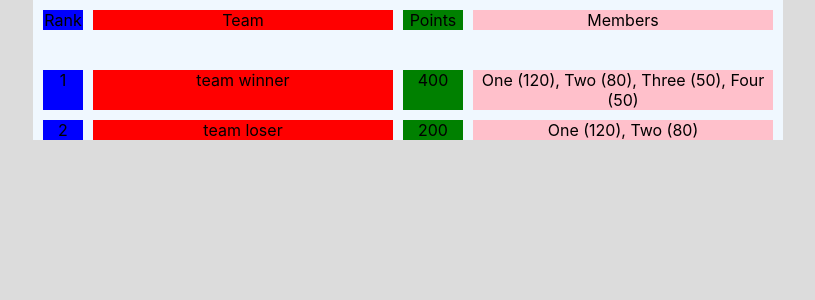
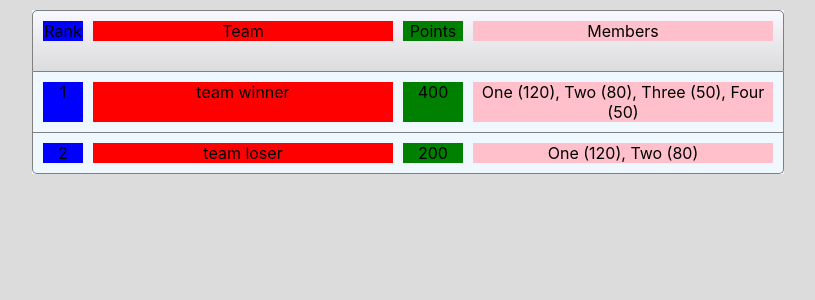
Before and after one commit to yurisilva/bilingue-results-2022-1, a React (Create React App) app: page / in a window 1280 px wide. Shown: the top 300 px of the page, without its empty margins (232-1047 px from the left). Built offline with nearby package versions, Linux system fonts and the light colour scheme.

Commit message:
Add table header background, borders and radius

```diff
--- a/src/components/ResultsTable/ResultsTable.tsx
+++ b/src/components/ResultsTable/ResultsTable.tsx
@@ -25,6 +25,7 @@ const ResultsTable = ({ data }: { data: ResultsTableProps[] }) => {
           <div className={"results-table-header-item"}>Points</div>
           <div className={"results-table-header-item"}>Members</div>
         </div>
+        <div className={"results-table-body"}>
           {sortedGroups.map((group, index) => (
             <div
               data-testid={"results-table-row"}
@@ -44,6 +45,7 @@ const ResultsTable = ({ data }: { data: ResultsTableProps[] }) => {
             </div>
           ))}
         </div>
+      </div>
     </>
   );
 };
--- a/src/components/ResultsTable/style.scss
+++ b/src/components/ResultsTable/style.scss
@@ -6,12 +6,16 @@ body {
 .results-table {
   background-color: aliceblue;
   width: fit-content;
+  margin-top: 10px;
   margin-left: auto;
   margin-right: auto;
 
   &-header {
     display: flex;
     padding: 10px 0px 30px 10px;
+    border: 1px solid gray;
+    border-radius: 5px 5px 0px 0px;
+    background-image: linear-gradient(ghostwhite, gainsboro);
 
     &-item {
       margin-right: 10px;
@@ -38,8 +42,20 @@ body {
     }
   }
 
+  &-body {
+    border-left: 1px solid gray;
+    border-right: 1px solid gray;
+    border-bottom: 1px solid gray;
+    border-radius: 0px 0px 5px 5px;
+  }
+
   &-row {
     display: flex;
+    padding-bottom: 10px;
+
+    &:not(:first-child) {
+      border-top: 1px solid gray;
+    }
 
     &-item {
       margin-top: 10px;
```
Lines whose indentation alone changed are shown as unchanged.
